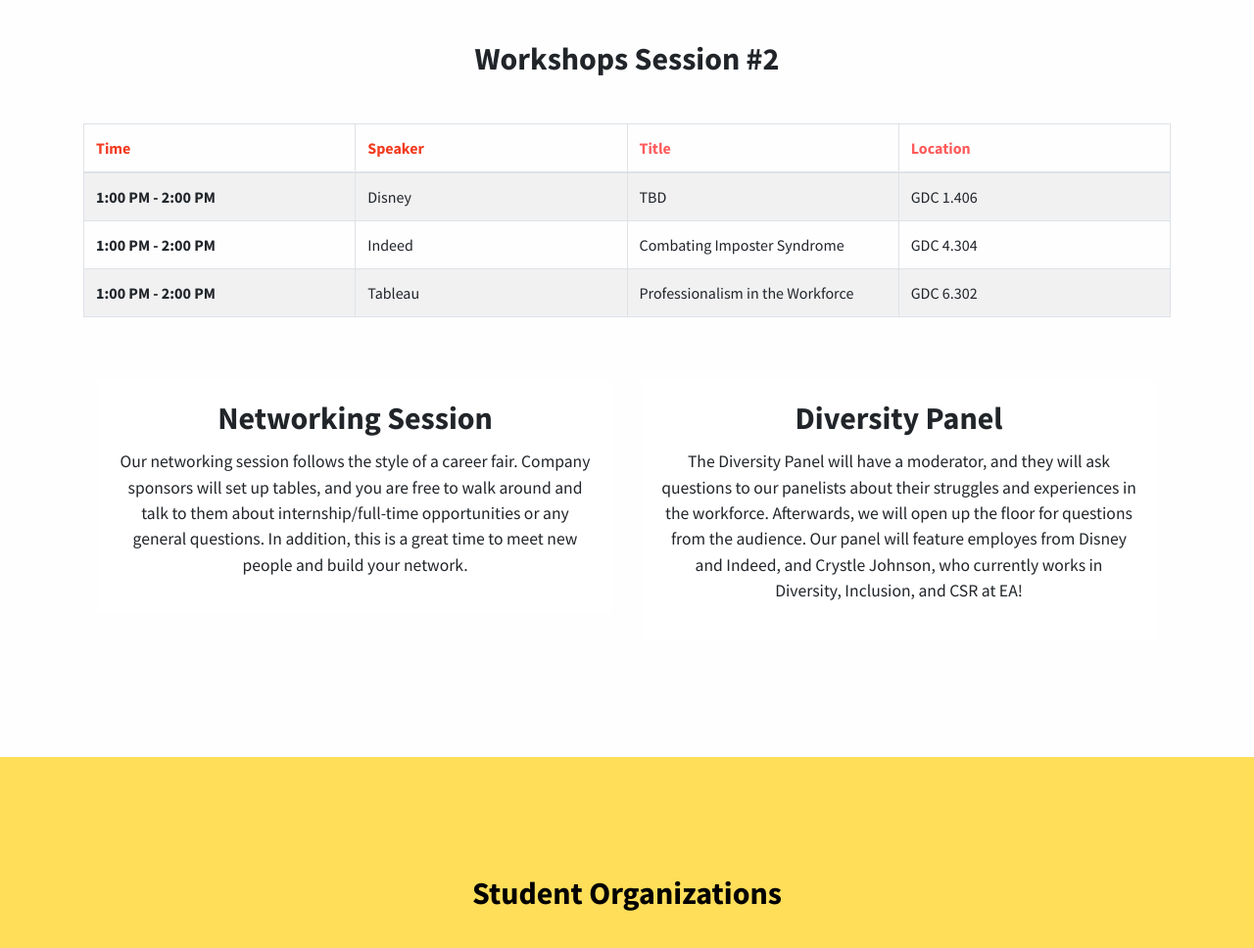
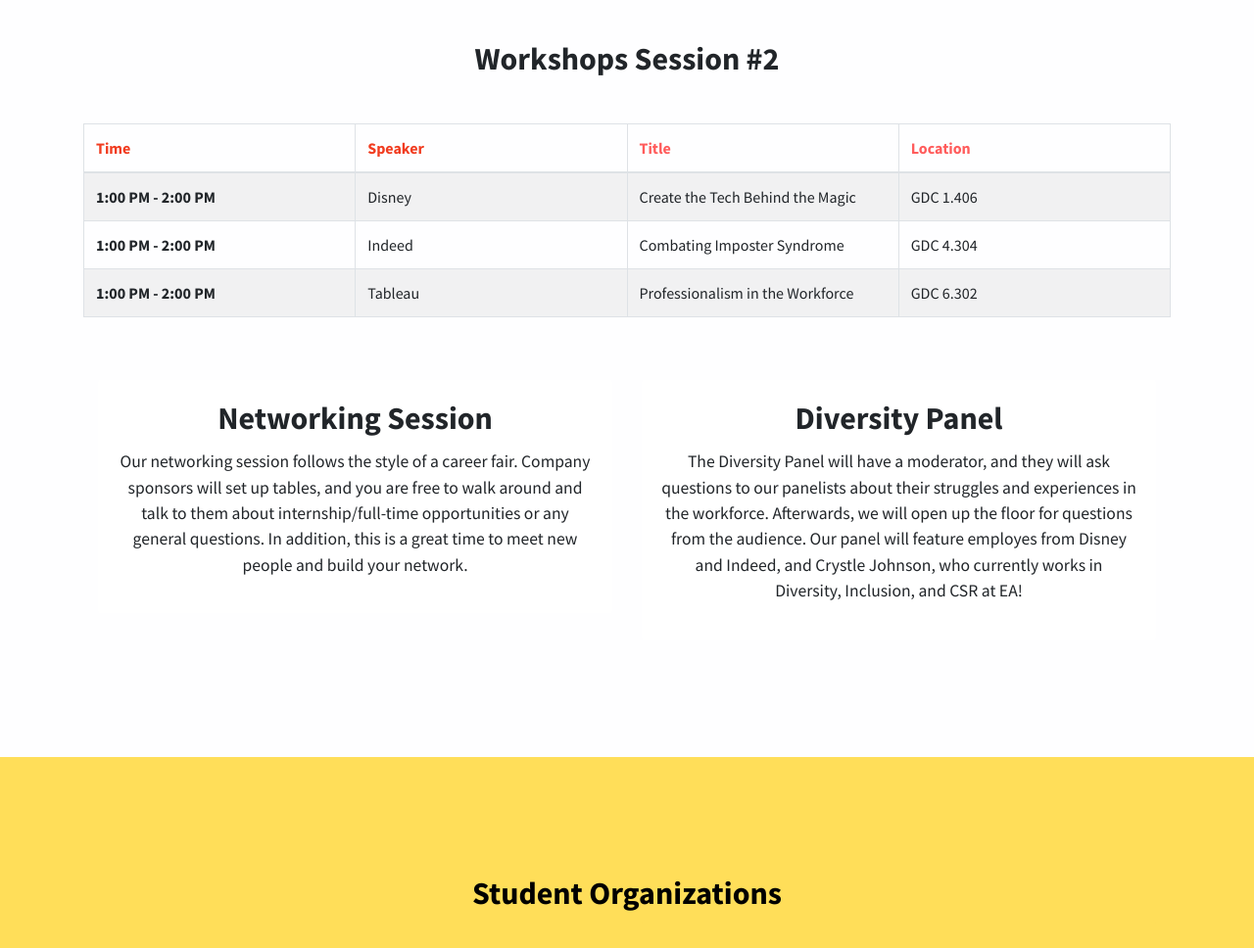
Before and after one commit to divday/divday.github.io, a website: page index.html in a window 1280 px wide. Shown: the part 2307-3275 px from the top of the page at 98% size. Drawn offline with nearby package versions, Linux system fonts and the light colour scheme.

Commit message:
add Disney workshop

```diff
--- a/index.html
+++ b/index.html
@@ -218,7 +218,7 @@
           <tr>
             <th scope="row">1:00 PM - 2:00 PM</th>
             <td>Disney</td>
-            <td>TBD</td>
+            <td>Create the Tech Behind the Magic</td>
             <td>GDC 1.406</td>
           </tr>
           <tr>
```
